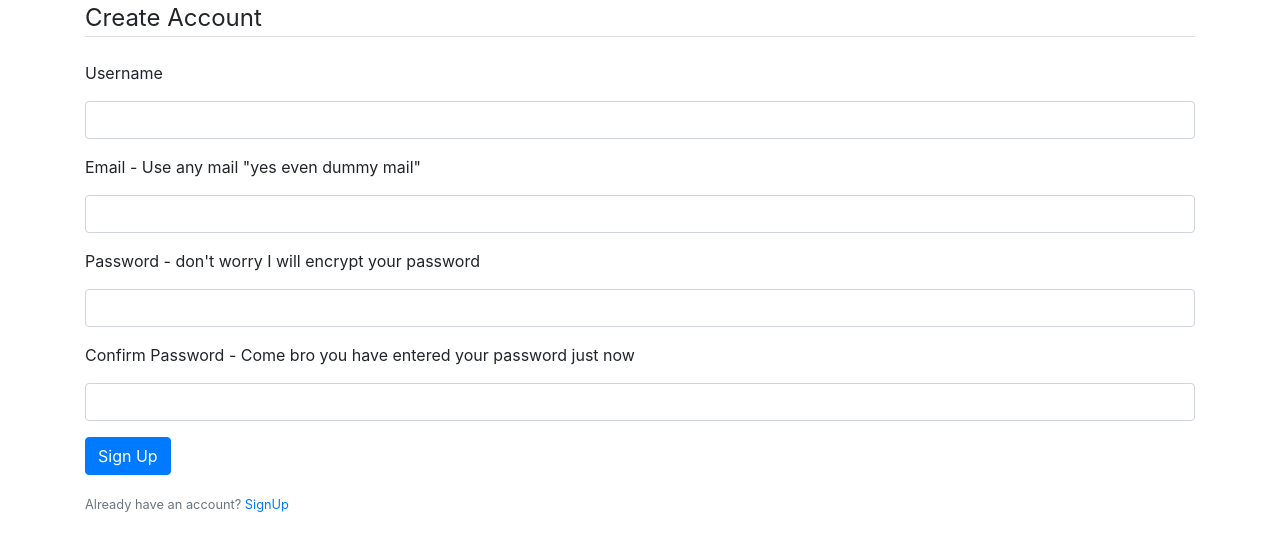
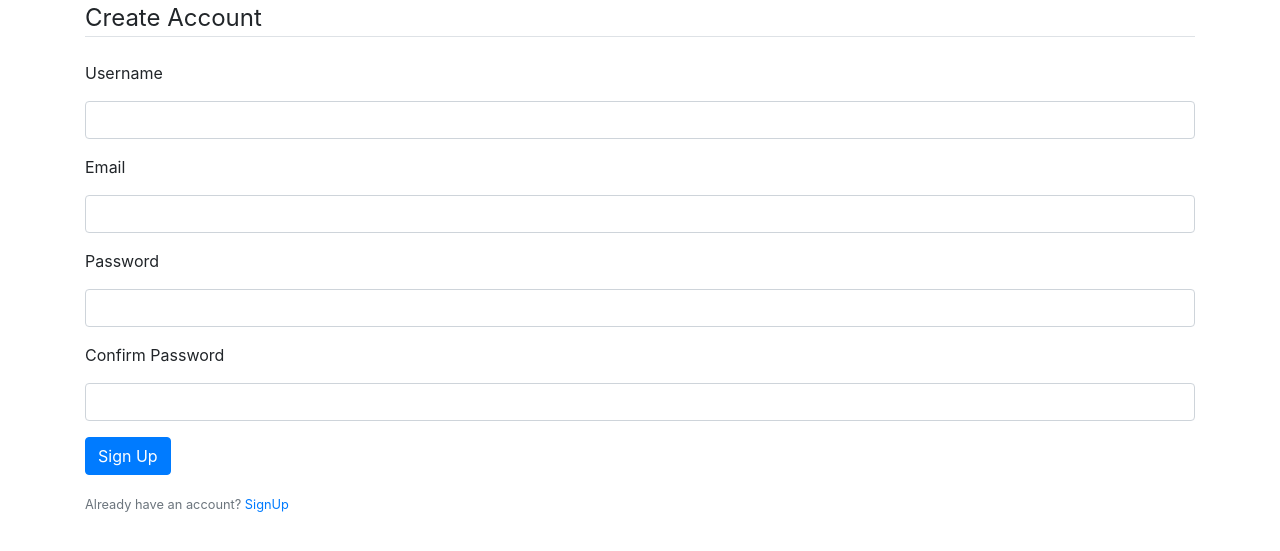
Before and after one commit to LawrenceMelvin/FlaskBlog-Thing-I-Do, a Flask app: page /register in a window 1280 px wide. Shown: the part 56-607 px from the top of the page. Run offline with Flask 3, Linux system fonts and the light colour scheme; some libraries are stand-ins or nearby versions.

Commit message:
sqllite local db added

```diff
--- a/flaskblog/__init__.py
+++ b/flaskblog/__init__.py
@@ -18,7 +18,7 @@ app = Flask(__name__)
 app.config['SECRET_KEY'] = os.getenv("SECRET_KEY","default-secret")
 # db init
 # DATABASE_URL = os.getenv("FLASKBLOG_DATABASE_URL")
-app.config['SQLALCHEMY_DATABASE_URI'] = os.getenv("DATABASE_URL")
+app.config['SQLALCHEMY_DATABASE_URI'] = 'sqlite:///site.db'
 app.config["SQLALCHEMY_TRACK_MODIFICATIONS"] = False
 db.init_app(app)
 #hasing the password we are using flask_bcrypt
--- a/flaskblog/config.py
+++ b/flaskblog/config.py
@@ -3,7 +3,7 @@ import os
 
 class Config:
     SECRET_KEY = os.getenv("SECRET_KEY", "default-secret")
-    SQLALCHEMY_DATABASE_URI = ''
+    SQLALCHEMY_DATABASE_URI = os.getenv("DATABASE_URL", "sqlite:///site.db")
     SQLALCHEMY_POOL_RECYCLE = 280
     SQLALCHEMY_POOL_TIMEOUT = 20
     SQLALCHEMY_TRACK_MODIFICATIONS = False
--- a/flaskblog/templates/login.html
+++ b/flaskblog/templates/login.html
@@ -6,7 +6,7 @@
             <fieldset class="form-group">
                 <legend class="border-bottom mb-4">Log In</legend>
                 <div class="form-group">
-                    {{ form.email.label(class="form-control-label") }} - Yes enter the  same dummy mail you used.
+                    {{ form.email.label(class="form-control-label") }}.
                     {% if form.email.errors %}
                         {{ form.email(class="form-control form-control-lg is-invalid") }}
                         <div class="invalid-feedback">
@@ -19,7 +19,7 @@
                     {% endif %}
                 </div>
                 <div class="form-group">
-                    {{ form.password.label(class="form-control-label") }} - Don't tell me you forgot your password again.
+                    {{ form.password.label(class="form-control-label") }}
                     {% if form.password.errors %}
                         {{ form.password(class="form-control form-control-lg is-invalid") }}
                         <div class="invalid-feedback">
--- a/flaskblog/templates/register.html
+++ b/flaskblog/templates/register.html
@@ -18,7 +18,7 @@
               {% endif %}
           </div>
           <div class="form-group">
-            <label>{{ form.email.label }} -  Use any mail "yes even dummy mail"</label>
+            <label>{{ form.email.label }}</label>
               {% if form.email.errors %}
                 {{form.email(class="form-control is-invalid", aria_invalid="true")}}
                 <div class="invalid-feedback">
@@ -31,7 +31,7 @@
               {% endif %}
           </div>
           <div class="form-group">
-            <label>{{ form.password.label }} - don't worry I will encrypt your password</label>
+            <label>{{ form.password.label }}</label>
               {% if form.password.errors %}
                 {{form.password(class="form-control is-invalid" , aria_invalid="true")}}
                 <div class="invalid-feedback">
@@ -44,7 +44,7 @@
               {% endif %}
           </div>
             <div class="form-group">
-            <label>{{ form.confirm_password.label }} - Come bro you have entered your password just now</label>
+            <label>{{ form.confirm_password.label }}</label>
                 {% if form.confirm_password.errors %}
                     {{form.confirm_password(class="form-control is-invalid", aria_invalid="true")}}
                     <div class="invalid-feedback">
--- a/requirements.txt
+++ b/requirements.txt
@@ -11,3 +11,5 @@ flask-mail
 itsdangerous
 pymysql
 python-dotenv
+sqlalchemy-libsql
+libsql-client
```
Also changed, not shown: instance/site.db.
